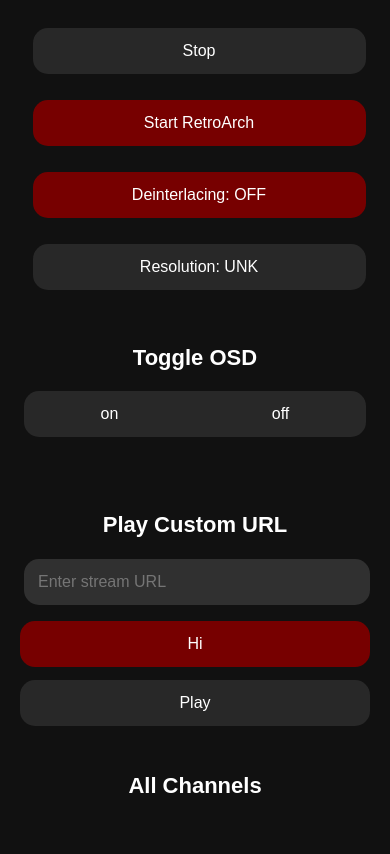
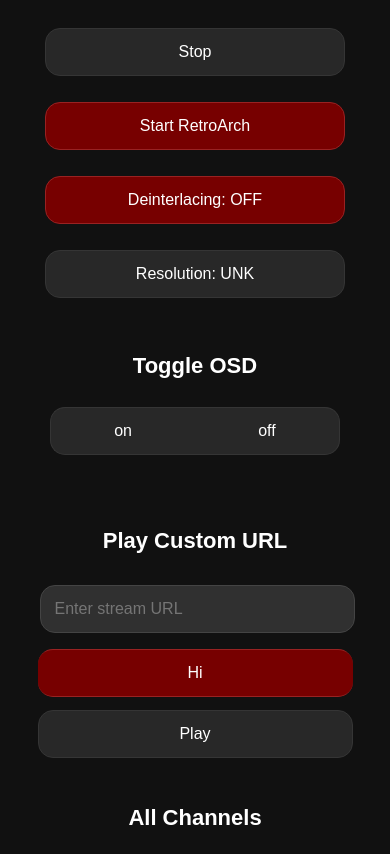
Before and after one commit to igna503/ipmpv, a Flask app: page / in a window 390 px wide. Shown: the part 99-953 px from the top of the page. Before the commit the page ends 892 px from the top, so only its background shows below. Run offline with Flask 3, Linux system fonts and the light colour scheme; parts of the project's set-up code (start-up, migrations or seed data) failed here and were passed over.

Commit message:
Slightly prettier UI

```diff
--- a/main.py
+++ b/main.py
@@ -671,6 +671,12 @@
 	return send_from_directory("static", 'icon512_maskable.png',
 							  mimetype='image/png')
 
+@app.route('/screenshot1.png')
+def serve_screenshot_1():
+	return send_from_directory("static", 'screenshot1.png',
+							  mimetype='image/png')
+
+
 if __name__ == "__main__":
    	# Start Qt process
    	qt_proc = multiprocessing.Process(target=qt_process)
--- a/templates/index.html
+++ b/templates/index.html
@@ -1,5 +1,6 @@
-<!-- Updated HTML/CSS for the index() function in Flask -->
+<!DOCTYPE html>
 <html>
+
 <head>
     <title>IPMPV</title>
     <link rel="manifest" href="/manifest.json">
@@ -17,6 +18,8 @@
             --text-color: white;
             --on-state: #007700;
             --off-state: #770000;
+            --on-border: #229922;
+            --off-border: #992222;
             --border-radius: 15px;
         }
 
@@ -26,7 +29,7 @@
 
         body {
             background-color: var(--primary-bg);
-            font-family: Fira Sans Regular, Arial, sans-serif;
+            font-family: "Fira Sans", Arial, sans-serif;
             color: var(--text-color);
             text-align: center;
             padding: 10px;
@@ -89,13 +92,14 @@
         }
 
         button {
+            font-family: "Fira Sans", Arial, sans-serif;
             padding: 12px;
-            min-width: 120px;
+            min-width: 200px;
             margin: 5px;
             font-size: 16px;
+            border: 1px solid #353535;
             color: var(--text-color);
-            border: none;
-            transition: background-color 0.2s, transform 0.1s;
+            transition: background-color 0.2s, transform 0.1s, border-color 0.2s;
             background-color: var(--secondary-bg);
             border-radius: var(--border-radius);
             cursor: pointer;
@@ -121,12 +125,13 @@
         }
 
         input {
+            font-family: "Fira Sans", Arial, sans-serif;
             padding: 12px;
             flex-grow: 1;
             margin: 5px 0;
             font-size: 16px;
             color: var(--text-color);
-            border: none;
+            border: 1px solid #444444;
             background-color: var(--input-bg);
             border-radius: var(--border-radius);
             min-width: 200px;
@@ -135,19 +140,21 @@
         .osd-toggle {
             display: flex;
             justify-content: center;
-            margin: 10px 0;
+            margin: 0;
         }
 
         #osd-on-btn {
             border-radius: var(--border-radius) 0 0 var(--border-radius);
             min-width: 80px;
             margin-right: 0;
+            border-right: 0;
         }
 
         #osd-off-btn {
             border-radius: 0 var(--border-radius) var(--border-radius) 0;
             min-width: 80px;
             margin-left: 0;
+            border-left: 0;
         }
 
         #latency-btn {
@@ -156,17 +163,21 @@
             margin: 5px 0;
             border-radius: 0;
             flex: 0 0 auto;
+            border-right: 0;
+            border-left: 0;
         }
 
         .custom-url-input {
             border-radius: var(--border-radius) 0 0 var(--border-radius);
             margin-right: 0;
+            border-right: 0;
         }
 
         .input-btn {
             border-radius: 0 var(--border-radius) var(--border-radius) 0;
             display: block;
             margin: 5px 0;
+            border-left: 0;
         }
 
         button:hover {
@@ -180,10 +191,12 @@
 
         button.OFF {
             background-color: var(--off-state);
+            border: 1px solid var(--off-border);
         }
 
         button.ON {
             background-color: var(--on-state);
+            border: 1px solid var(--on-border);
         }
 
         /* Sections */
@@ -217,12 +230,8 @@
                 flex-wrap: nowrap;
             }
 
-            .custom-url-input {
-                flex-grow: 1;
-            }
-
             .input-btn {
-                min-width: 120px;
+                min-width: 200px;
             }
         }
 
@@ -240,10 +249,26 @@
 
         /* Mobile touch improvements */
         @media (max-width: 767px) {
-            button, input {
-                padding: 14px;  /* Larger touch targets */
+
+            button,
+            input {
+                padding: 14px;
+                /* Larger touch targets */
                 margin: 8px 4px;
+                width: 90%;
+            }
+
+            input {
+                min-width: unset;
+                width: 90%;
+            }
+
+            .section {
+                display: flex;
                 width: 100%;
+                flex-direction: column;
+                justify-content: center;
+                align-items: center;
             }
 
             .group-container {
@@ -255,34 +280,63 @@
                 align-items: center;
             }
 
+            .osd-toggle {
+                width: 85%;
+                margin: 8px 4px;
+                justify-content: center;
+                align-items: center;
+            }
+
             .control-button {
-                width: 100%;
+                width: 90%;
                 max-width: none;
             }
 
             .url-input-group {
+                width: 100%;
+                flex-direction: column;
                 flex-wrap: wrap;
+                align-items: center;
+                justify-content: center;
             }
 
             .custom-url-input {
-                width: 100%;
+                width: 90%;
+                min-width: 200px;
+                border-right: 1px solid #444444;
                 border-radius: var(--border-radius);
             }
 
             #latency-btn {
-                width: 100%;
+                width: 90%;
                 border-radius: var(--border-radius);
                 margin-top: 8px;
             }
 
             .input-btn {
-                width: 100%;
+                width: 90%;
                 border-radius: var(--border-radius);
+                border-left: 1px solid #353535;
                 margin-top: 8px;
+            }
+
+            #osd-on-btn {
+                margin-top: 8px;
+                margin-bottom: 8px;
+                margin-left: 4px;
+                min-width: 100px;
+            }
+
+            #osd-off-btn {
+                margin-top: 8px;
+                margin-bottom: 8px;
+                margin-right: 4px;
+                min-width: 100px;
             }
         }
     </style>
 </head>
+
 <body>
     <div class="container">
         <h1>Welcome to IPMPV</h1>
@@ -331,14 +385,14 @@
 
     <script>
         // Improve mobile touch experience
-        document.addEventListener('DOMContentLoaded', function() {
+        document.addEventListener('DOMContentLoaded', function () {
             // Add active/touch state for all buttons
             const buttons = document.querySelectorAll('button');
             buttons.forEach(button => {
-                button.addEventListener('touchstart', function() {
+                button.addEventListener('touchstart', function () {
                     this.classList.add('touching');
                 });
-                button.addEventListener('touchend', function() {
+                button.addEventListener('touchend', function () {
                     this.classList.remove('touching');
                 });
             });
@@ -471,4 +525,5 @@
         }
     </script>
 </body>
+
 </html>
```
Also changed, not shown: static/manifest.json, static/screenshot1.png (added).
